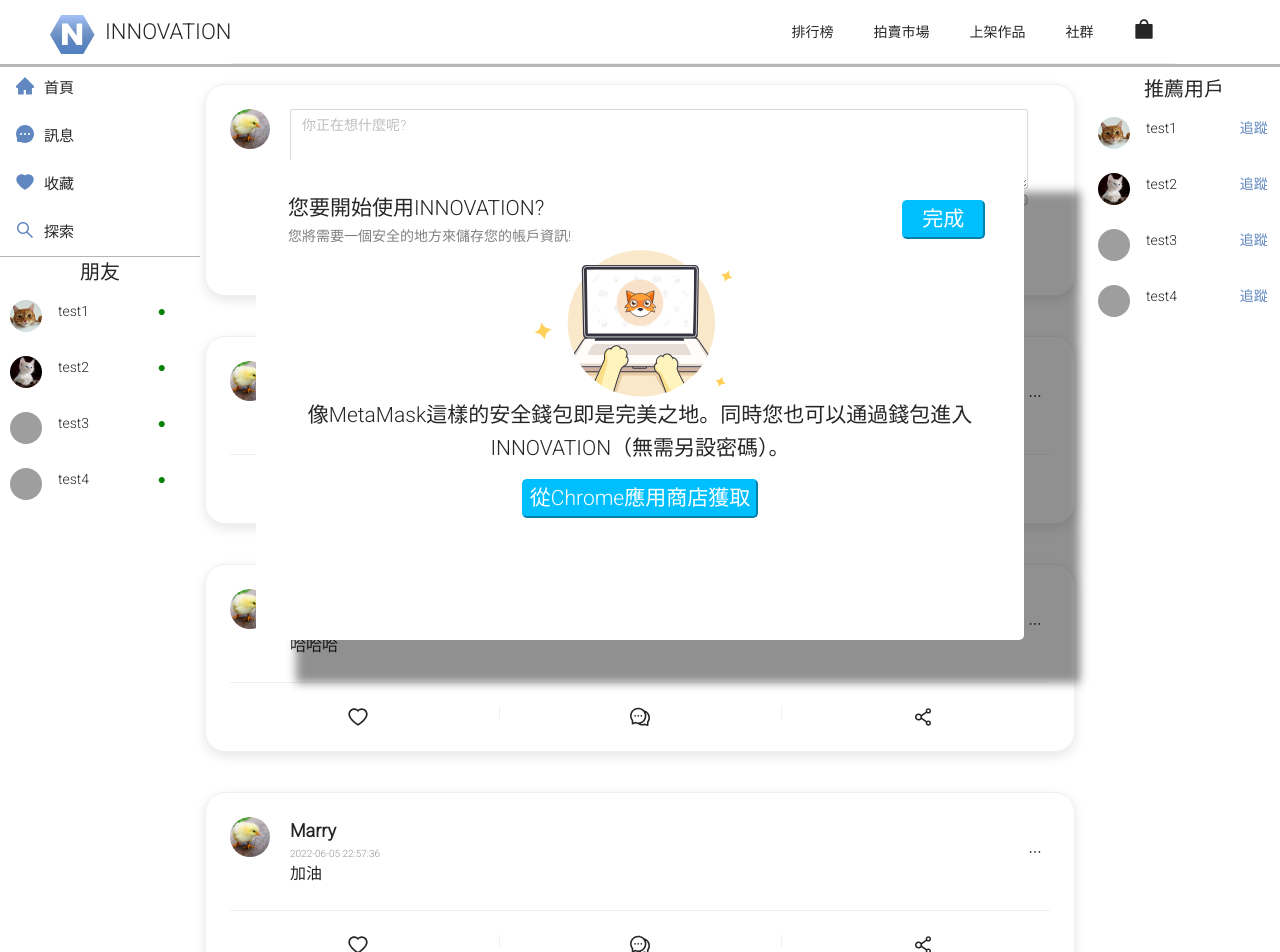
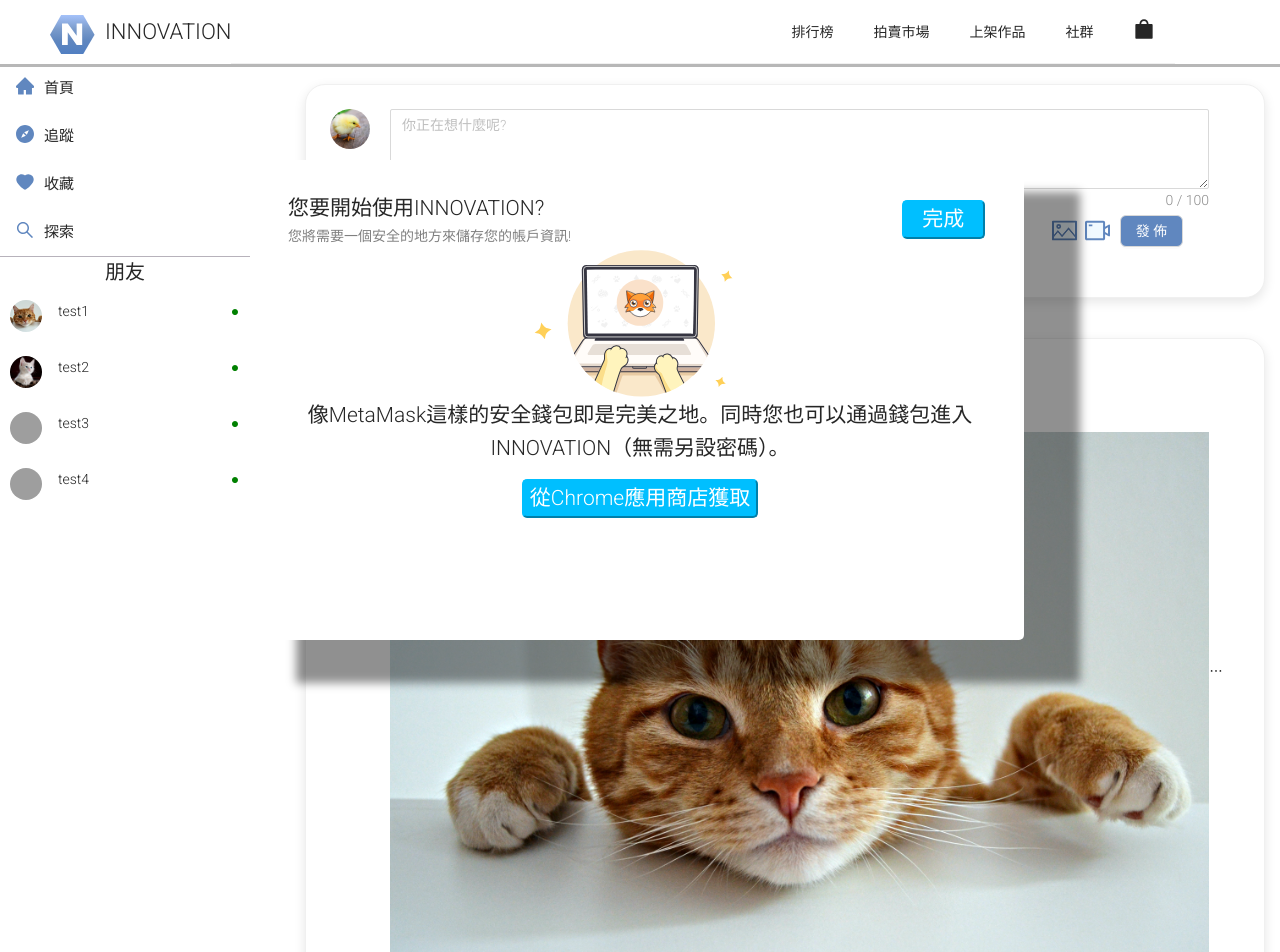
Before and after one commit to yayayaFishXuan/innovation_react, a React (Create React App) app: page /Community in a window 1280 px wide. Shown: the top 952 px of the page. Built offline with nearby package versions, Linux system fonts and the light colour scheme; sample sign-in values are in the browser's storage; grey boxes are pictures that could not be loaded.

Commit message:
社群_追蹤 跟 社群首頁微調(拔掉訊息頁跟移除追蹤)

```diff
--- a/src/Page.js
+++ b/src/Page.js
@@ -11,6 +11,7 @@ import Community from './views/Community';
 import ComMsg from './views/ComMsg';
 import ComLove from './views/ComLove';
 import ComTan from './views/ComTan';
+import ComFollow from './views/ComFollow';
 
 
 class Page extends Component {
@@ -26,6 +27,7 @@ class Page extends Component {
                     <RouteApp path={"/Cart"} component={Cart} />
                     <RouteApp path={"/Community"} component={Community} />
                     <RouteApp path={"/ComMsg"} component={ComMsg} />
+                    <RouteApp path={"/ComFollow"} component={ComFollow} />
                     <RouteApp path={"/ComLove"} component={ComLove} />
                     <RouteApp path={"/ComTan"} component={ComTan} />
                 </Switch>
--- a/src/components/PostCard.js
+++ b/src/components/PostCard.js
@@ -381,6 +381,7 @@ const PostCard = props => {
                         <span className="username">{postInfo.userName}</span>
                         <span className="time">{moment(postInfo.postTime).format("YYYY-MM-DD HH:mm:ss")}</span>
                         <span className="content">{postInfo.content}</span>
+                        <img src={postInfo.file} alt="" onClick={()=>{console.log("hi");}} />
                     </div>
                     {/* <EllipsisOutlined onClick={showDrawer} /> */}
                     <EllipsisOutlined  />
--- /dev/null
+++ b/src/views/ComFollow.js
@@ -0,0 +1,218 @@
+import React, { Component, useContext, useState, useEffect } from "react";
+// import { InitContext } from '../index';
+// import { Row, Col, Affix, Divider, Avatar, Card } from 'antd';
+import "../style/Community.scss";
+import moment from "moment";
+import {
+  LaptopOutlined,
+  NotificationOutlined,
+  UserOutlined,
+  HomeFilled,
+  HeartFilled,
+  CompassFilled,
+  MessageFilled,
+  SearchOutlined,
+} from "@ant-design/icons";
+import {
+  Breadcrumb,
+  Layout,
+  Menu,
+  Divider,
+  List,
+  Avatar,
+  Input,
+  Button,
+} from "antd";
+import { Link, useHistory, useLocation } from "react-router-dom";
+
+const { Search } = Input;
+
+const ComFollow = (props) => {
+  const { Content, Sider } = Layout;
+
+  const postData = [
+    {
+      postId: 1,
+      userName: "Annie",
+      postTime: moment("2022-06-05 22:57:36"),
+      content: "天氣真好",
+    },
+    {
+      postId: 2,
+      userName: "Annie",
+      postTime: moment("2022-06-05 22:57:36"),
+      content: "哈哈哈",
+    },
+    {
+      postId: 3,
+      userName: "Marry",
+      postTime: moment("2022-06-05 22:57:36"),
+      content: "加油",
+    },
+  ];
+  const friend = [
+    {
+      userId: 1,
+      name: "test1",
+      img: "/uu/cat1.jpg",
+    },
+    {
+      userId: 2,
+      name: "test2",
+      img: "/uu/cat2.jpg",
+    },
+    {
+      userId: 3,
+      name: "test3",
+      img: "/uu/cat3.jpg",
+    },
+    {
+      userId: 4,
+      name: "test4",
+      img: "/uu/cat4.jpg",
+    },
+  ];
+
+  return (
+    <div style={{ display: "flex" }}>
+      <Sider
+        width={250}
+        className="site-layout-background"
+        style={{ background: "white", position: "fixed" }}
+      >
+        <div>
+          <Menu
+            mode="vertical"
+            style={{
+              height: "100%",
+              borderRight: 0,
+            }}
+          >
+            <Menu.Item key="/Community">
+              <HomeFilled style={{ color: "#6087BF", fontSize: "18px" }} />
+              <span style={{ fontSize: "15px" }}>首頁</span>
+              <Link to="/Community"></Link>
+            </Menu.Item>
+            <Menu.Item key="/ComFollow">
+              <CompassFilled style={{ color: "#6087BF", fontSize: "18px" }} />
+              <span style={{ fontSize: "15px" }}>追蹤</span>
+              <Link to="/ComFollow"></Link>
+            </Menu.Item>
+            <Menu.Item key="/ComLove">
+              <HeartFilled style={{ color: "#6087BF", fontSize: "18px" }} />
+              <span style={{ fontSize: "15px" }}>收藏</span>
+              <Link to="/ComLove"></Link>
+            </Menu.Item>
+            <Menu.Item key="/ComTan">
+              <SearchOutlined style={{ color: "#6087BF", fontSize: "18px" }} />
+              <span style={{ fontSize: "15px" }}>探索</span>
+              <Link to="/ComTan"></Link>
+            </Menu.Item>
+          </Menu>
+        </div>
+        <div style={{ background: "white" }}>
+          <div style={{ borderTop: "1px solid #B7B2BB" }}></div>
+          <span
+            style={{ textAlign: "center", display: "block", fontSize: "20px" }}
+          >
+            朋友
+          </span>
+          <div>
+            <List
+              itemLayout="horizontal"
+              dataSource={friend}
+              split={false}
+              renderItem={(item) => (
+                <List.Item>
+                  <List.Item.Meta
+                    avatar={
+                      <Avatar src={item.img} style={{ marginLeft: "10px" }} />
+                    }
+                    title={
+                      <div style={{ display: "flex", flex: 1 }}>
+                        <div style={{ display: "flex", flex: 0.9 }}>
+                          {item.name}
+                        </div>
+                        <span
+                          style={{ color: "green", display: "flex", flex: 0.1 }}
+                        >
+                          ●
+                        </span>
+                      </div>
+                    }
+                  />
+                </List.Item>
+              )}
+            />
+          </div>
+        </div>
+      </Sider>
+
+      <div style={{ width: "300px" }} />
+      <div
+        style={{
+            display: "flex",
+            flexDirection: "column",
+            width: "70%",
+            alignItems: "center",
+            paddingTop: "20px",
+          }}
+      >
+        <Search
+          placeholder="搜尋"
+          //   onSearch={this.onSearch}
+          style={{ width: 300 }}
+        />
+        <div style={{ width: "40%" }}>
+          {friend.map((followitem, key) => (
+            <div
+              key={key}
+              style={{
+                display: "flex",
+                alignItems: "center",
+                margin: "5%",
+                flex: 1,
+                justifyContent: "space-between",
+              }}
+            >
+              <div
+                style={{
+                  cursor: "pointer",
+                  display: "flex",
+                  alignItems: "center",
+                }}
+                onClick={() => {
+                //   this.props.history.push({
+                //     pathname: "/User",
+                //     search: "?query=" + followitem.userId,
+                //     state: { followitem: followitem },
+                //   });
+                console.log(followitem.userId,"進入個人頁!");
+                }}
+              >
+                <Avatar
+                  size={40}
+                  src={followitem.img}
+                  style={{ marginRight: "18px" }}
+                />
+                {followitem["name"]}
+              </div>
+
+              <Button
+                style={{
+                  background: "#6087BF",
+                  color: "#FFF",
+                  borderRadius: "6px",
+                }}
+              >
+                追蹤
+              </Button>
+            </div>
+          ))}
+        </div>
+      </div>
+      {/* {loading && <div style={{display: 'flex', justifyContent: 'center' }}><LoadingOutlined style={{ fontSize: '40px' }} /></div>} */}
+    </div>
+  );
+};
+export default ComFollow;
--- a/src/views/Community.js
+++ b/src/views/Community.js
@@ -5,7 +5,7 @@ import '../style/Community.scss'
 import Post from '../components/Post'
 import PostCard from '../components/PostCard'
 import moment from "moment";
-import { LaptopOutlined, NotificationOutlined, UserOutlined, HomeFilled, HeartFilled, MessageFilled, SearchOutlined } from '@ant-design/icons';
+import { LaptopOutlined, NotificationOutlined, UserOutlined, HomeFilled, HeartFilled, MessageFilled, SearchOutlined,CompassFilled } from '@ant-design/icons';
 import { Breadcrumb, Layout, Menu, Divider, List, Avatar } from 'antd';
 import { Link, useHistory, useLocation } from 'react-router-dom';
 
@@ -18,23 +18,69 @@ const Community = (props) => {
     const { Content, Sider } = Layout;
     const postData = [
         {
-            postId: 1,
-            userName: "Annie",
-            postTime: moment("2022-06-05 22:57:36"),
-            content: '天氣真好'
+            postId:1,
+            userName:'Anna',
+            content:'hihi',
+            file:require('../assets/uu/cat1.jpg'),
+            postTime:'2020-04-22',
+            // status:true,
+            // isThumb:true,
+            // isLove:true,
+            userId: 1,
+            userImg:"data.user_img",
+            comments:[
+                {
+                    commentsid:1,
+                    userid:2,
+                    avatar:require('../assets/user/user.jpg'),//留言者頭貼
+                    author:'Susanna',//留言者姓名
+                    content:'hi~',//留言內容
+                    datetime:'2020-04-22'//留言時間
+                },
+                {
+                    commentsid:2,
+                    userid:3,
+                    avatar:require('../assets/uu/cat1.jpg'),
+                    author:'Diane',
+                    content:'哈囉',
+                    datetime:'2020-04-22'
+                },
+                {
+                    commentsid:3,
+                    userid:1,
+                    avatar:require('../assets/uu/cat1.jpg'),
+                    author:'Anna',
+                    content:'你好你好',
+                    datetime:'2020-04-22'
+                }
+            ]
         },
         {
-            postId: 2,
-            userName: "Annie",
-            postTime: moment("2022-06-05 22:57:36"),
-            content: '哈哈哈'
+            postId:2,
+            userName:'Susanna',
+            content:'天氣真好',
+            file:require('../assets/uu/cat1.jpg'),
+            postTime:'2020-04-22',
+            // status:true,
+            // isThumb:true,
+            // isLove:false,
+            userId:2,
+            userImg:require('../assets/user/user.jpg'),
+            comments:[]
         },
         {
-            postId: 3,
-            userName: "Marry",
-            postTime: moment("2022-06-05 22:57:36"),
-            content: '加油'
-        },
+            postId:3,
+            userName:'Diane',
+            content:'La~La~La~',
+            file:require('../assets/uu/cat1.jpg'),
+            postTime:'2020-04-22',
+            // status:true,
+            // isThumb:false,
+            // isLove:false,
+            userId: 2,
+            userImg:"data.user_img",
+            comments:[]
+        }
     ];
     const friend = [
         {
@@ -83,7 +129,7 @@ const Community = (props) => {
             {/* <Layout> */}
 
 
-            <Sider width={200} className="site-layout-background" style={{ background: 'white', position: 'fixed' }}>
+            <Sider width={250} className="site-layout-background" style={{ background: 'white', position: 'fixed' }}>
                 <div>
                     <Menu
                         mode="vertical"
@@ -97,9 +143,9 @@ const Community = (props) => {
                             <HomeFilled style={{color:'#6087BF',fontSize:'18px'}}/><span style={{fontSize:'15px'}}>首頁</span>
                             <Link to="/Community"></Link>
                         </Menu.Item>
-                        <Menu.Item key="/ComMsg">
-                            <MessageFilled style={{color:'#6087BF',fontSize:'18px'}}/><span style={{fontSize:'15px'}}>訊息</span>
-                            <Link to="/ComMsg"></Link>
+                        <Menu.Item key="/ComFollow">
+                            <CompassFilled style={{color:'#6087BF',fontSize:'18px'}}/><span style={{fontSize:'15px'}}>追蹤</span>
+                            <Link to="/ComFollow"></Link>
                         </Menu.Item>
                         <Menu.Item key="/ComLove">
                             <HeartFilled style={{color:'#6087BF',fontSize:'18px'}}/><span style={{fontSize:'15px'}}>收藏</span>
@@ -124,7 +170,7 @@ const Community = (props) => {
                                 <List.Item onClick={()=>openNotification(item)} style={{cursor: 'pointer'}}>
                                     <List.Item.Meta
                                         avatar={<Avatar src={item.img} style={{ marginLeft: '10px' }} />}
-                                        title={<div style={{ display: 'flex', flex: 1 }}><div style={{ display: 'flex', flex: 0.7 }}>{item.name}</div><span style={{ color: 'green', display: 'flex', flex: 0.3 }}>●</span></div>}
+                                        title={<div style={{ display: 'flex', flex: 1 }}><div style={{ display: 'flex', flex: 0.9 }}>{item.name}</div><span style={{ color: 'green', display: 'flex', flex: 0.1 }}>●</span></div>}
                                      />
                                 </List.Item>
                             )}
@@ -134,11 +180,11 @@ const Community = (props) => {
 
             </Sider>
 
-            <div style={{ width: '200px' }} />
+            <div style={{ width: '300px' }} />
 
 
             {/* <Layout width={1000} style={{ background: 'white' }}> */}
-            <div style={{ display: 'flex', flexDirection: 'column', width: '68%', marginLeft: '5px', marginRight: '5px' }}>
+            <div style={{ display: 'flex', flexDirection: 'column', width: '75%', marginLeft: '5px', marginRight: '5px' }}>
                 <Post />
                 {postData.map((pp) => {
                     return (
@@ -154,7 +200,7 @@ const Community = (props) => {
 
             {/* </Layout> */}
             {/* <Layout> */}
-            <div style={{ width: '15%', textAlign: 'center',marginLeft:'85%',position:'fixed',marginTop:'10px' }}>
+            {/* <div style={{ width: '15%', textAlign: 'center',marginLeft:'85%',position:'fixed',marginTop:'10px' }}>
 
                 <span style={{fontSize:'20px'}}>推薦用戶</span>
 
@@ -173,7 +219,7 @@ const Community = (props) => {
                         )}
                     />
                 </div>
-            </div>
+            </div> */}
 
             {/* </Layout> */}
             {/* </Layout> */}
```
